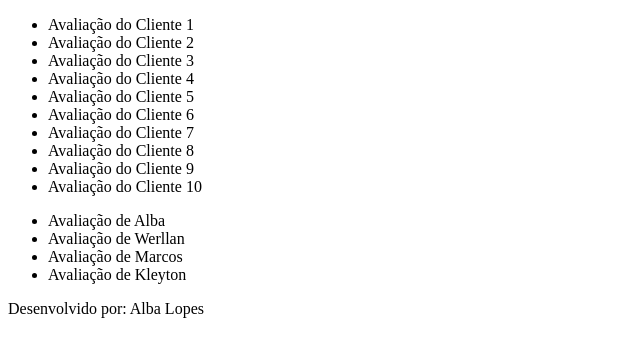
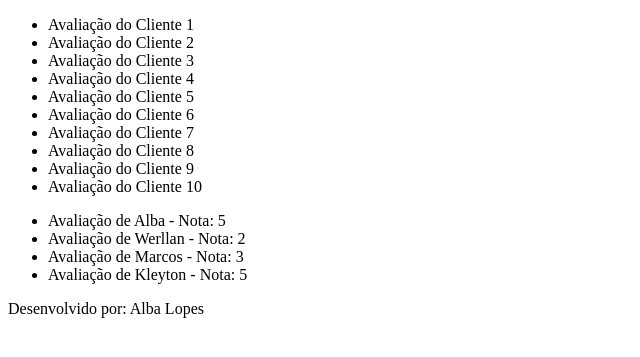
Before and after one commit to profaalbalopes/weblic2022-jinja, a Flask app: page /avaliacoes in a window 1280 px wide. Shown: the part 26-383 px from the top of the page, without its empty margins (0-640 px from the left). Run offline with Flask 2, Linux system fonts and the light colour scheme.

Commit message:
Atualização incluindo dicionário

```diff
--- a/main.py
+++ b/main.py
@@ -13,7 +13,12 @@ def cardapio(porcentagem):
 
 @app.route('/avaliacoes')
 def avaliacoes():
-  clientes = ['Alba', 'Werllan', 'Marcos', 'Kleyton']
+  clientes = [
+    {'nome': 'Alba', 'nota': 5},
+    {'nome': 'Werllan', 'nota': 2},
+    {'nome': 'Marcos', 'nota': 3},
+    {'nome': 'Kleyton', 'nota': 5}
+  ]
   return render_template('avaliacoes.html', clientes=clientes)
 
 app.run(host='0.0.0.0', port=81)
--- a/templates/avaliacoes.html
+++ b/templates/avaliacoes.html
@@ -9,7 +9,7 @@
 
   <ul>
     {% for c in clientes %}
-    <li>Avaliação de {{ c }}</li>
+    <li>Avaliação de {{ c.nome }} - Nota: {{ c.nota }}</li>
     {% endfor %}
   </ul>
 {% endblock %}
```
